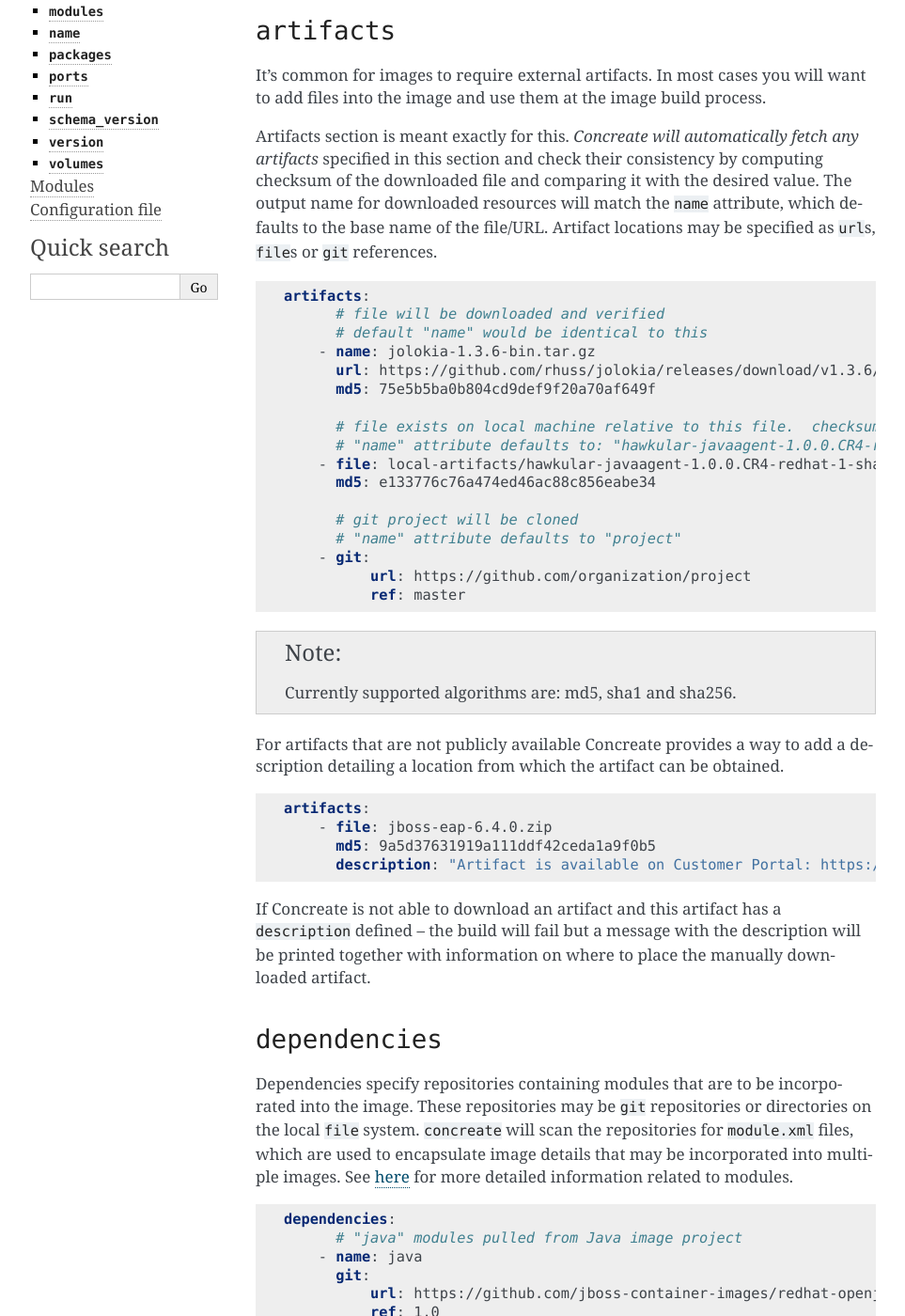
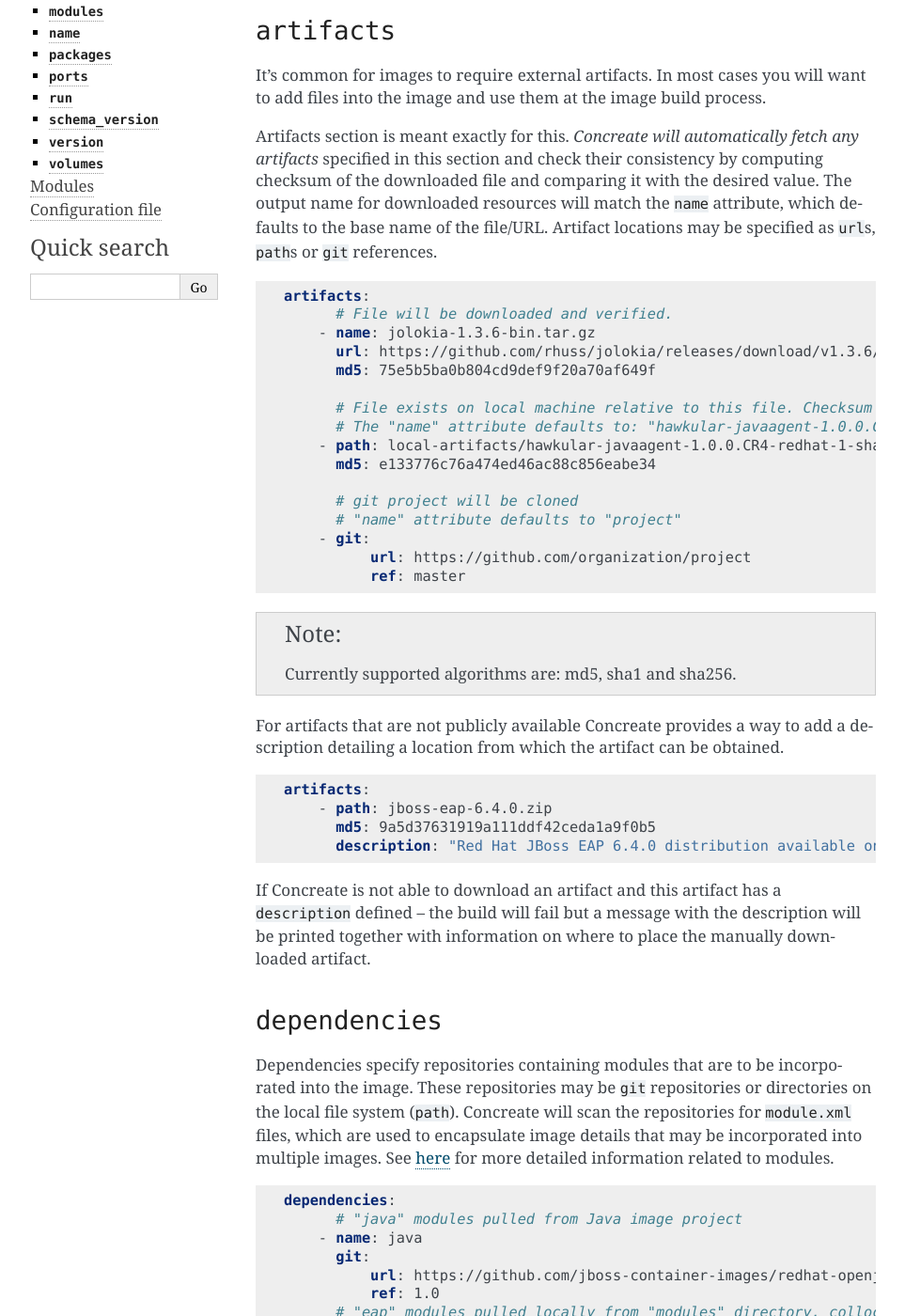
Before and after one commit to cekit/cekit, a Sphinx documentation site: the page built from docs/descriptor.rst, in a window 1280 px wide and 1400 px high, scrolled down 326 px. Shown: the whole window at 94% size, without its empty margins (148-1111 px from the left). Built offline with Sphinx 7.4.7, drawn with Linux system fonts in a browser that asks for light colours.

Commit message:
Rename 'file' to 'path' references in descriptors
Signed-off-by: Marek Goldmann <mgoldman@redhat.com>

```diff
--- a/docs/descriptor.rst
+++ b/docs/descriptor.rst
@@ -24,20 +24,19 @@ and check their consistency by computing checksum of
 the downloaded file and comparing it with the desired value.  The output name
 for downloaded resources will match the ``name`` attribute, which defaults to
 the base name of the file/URL. Artifact locations may be specified as ``url``\s,
-``file``\s or ``git`` references.
+``path``\s or ``git`` references.
 
 .. code:: yaml
 
     artifacts:
-          # file will be downloaded and verified
-          # default "name" would be identical to this
+          # File will be downloaded and verified.
         - name: jolokia-1.3.6-bin.tar.gz
           url: https://github.com/rhuss/jolokia/releases/download/v1.3.6/jolokia-1.3.6-bin.tar.gz
           md5: 75e5b5ba0b804cd9def9f20a70af649f
 
-          # file exists on local machine relative to this file.  checksum will be verified
-          # "name" attribute defaults to: "hawkular-javaagent-1.0.0.CR4-redhat-1-shaded.jar"
-        - file: local-artifacts/hawkular-javaagent-1.0.0.CR4-redhat-1-shaded.jar
+          # File exists on local machine relative to this file. Checksum will be verified.
+          # The "name" attribute defaults to: "hawkular-javaagent-1.0.0.CR4-redhat-1-shaded.jar"
+        - path: local-artifacts/hawkular-javaagent-1.0.0.CR4-redhat-1-shaded.jar
           md5: e133776c76a474ed46ac88c856eabe34
 
           # git project will be cloned
@@ -56,9 +55,9 @@ add a description detailing a location from which the artifact can be obtained.
 .. code:: yaml
 
     artifacts:
-        - file: jboss-eap-6.4.0.zip
+        - path: jboss-eap-6.4.0.zip
           md5: 9a5d37631919a111ddf42ceda1a9f0b5
-          description: "Artifact is available on Customer Portal: https://access.redhat.com/jbossnetwork/restricted/softwareDetail.html?softwareId=37393&product=appplatform&version=6.4&downloadType=distributions"
+          description: "Red Hat JBoss EAP 6.4.0 distribution available on Customer Portal: https://access.redhat.com/jbossnetwork/restricted/softwareDetail.html?softwareId=37393&product=appplatform&version=6.4&downloadType=distributions"
 
 If Concreate is not able to download an artifact and this artifact has a ``description`` defined -- the build
 will fail but a message with the description will be printed together with information on where to place
@@ -68,10 +67,10 @@ the manually downloaded artifact.
 ----------------
 
 Dependencies specify repositories containing modules that are to be incorporated
-into the image.  These repositories may be ``git`` repositories or directories
-on the local ``file`` system.  ``concreate`` will scan the repositories for
+into the image. These repositories may be ``git`` repositories or directories
+on the local file system (``path``).  Concreate will scan the repositories for
 ``module.xml`` files, which are used to encapsulate image details that may be
-incorporated into multiple images.  See :ref:`here <modules>` for more detailed
+incorporated into multiple images. See :ref:`here <modules>` for more detailed
 information related to modules.
 
 .. code:: yaml
@@ -84,7 +83,7 @@ information related to modules.
               ref: 1.0
           # "eap" modules pulled locally from "modules" directory, collocated with this image.yaml
         - name: eap
-          file: modules
+          path: modules
 
 ``description``
 ---------------
```
Also changed, not shown: 2 other files.
